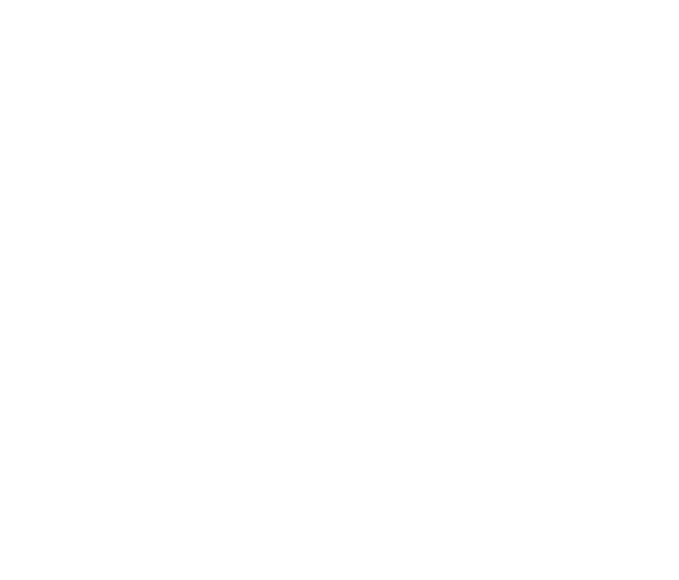
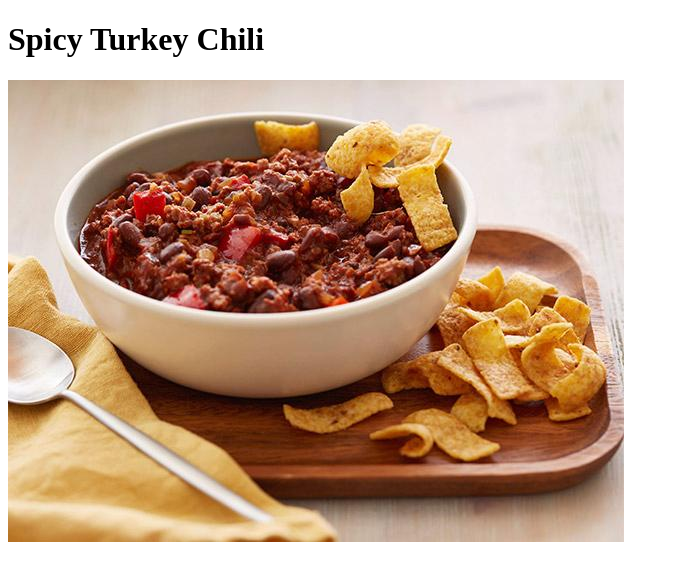
Before and after one commit to MrLeeds/odin-recipes, a plain HTML site: page recipes/chili.html in a window 1280 px wide. Shown: the whole page, without its empty margins (0-679 px from the left). Drawn offline with Linux system fonts and the light colour scheme.

Commit message:
Added a picture of chili

```diff
--- a/recipes/chili.html
+++ b/recipes/chili.html
@@ -6,5 +6,8 @@
   </head>
 
   <body>
+    <h1>Spicy Turkey Chili</h1>
+    <img src="../img/chili.jpeg" alt="A picture of chili in a white bowl with corn chips on the side">
+
   </body>
 </html>
```
Also changed, not shown: img/chili.jpeg (added).
